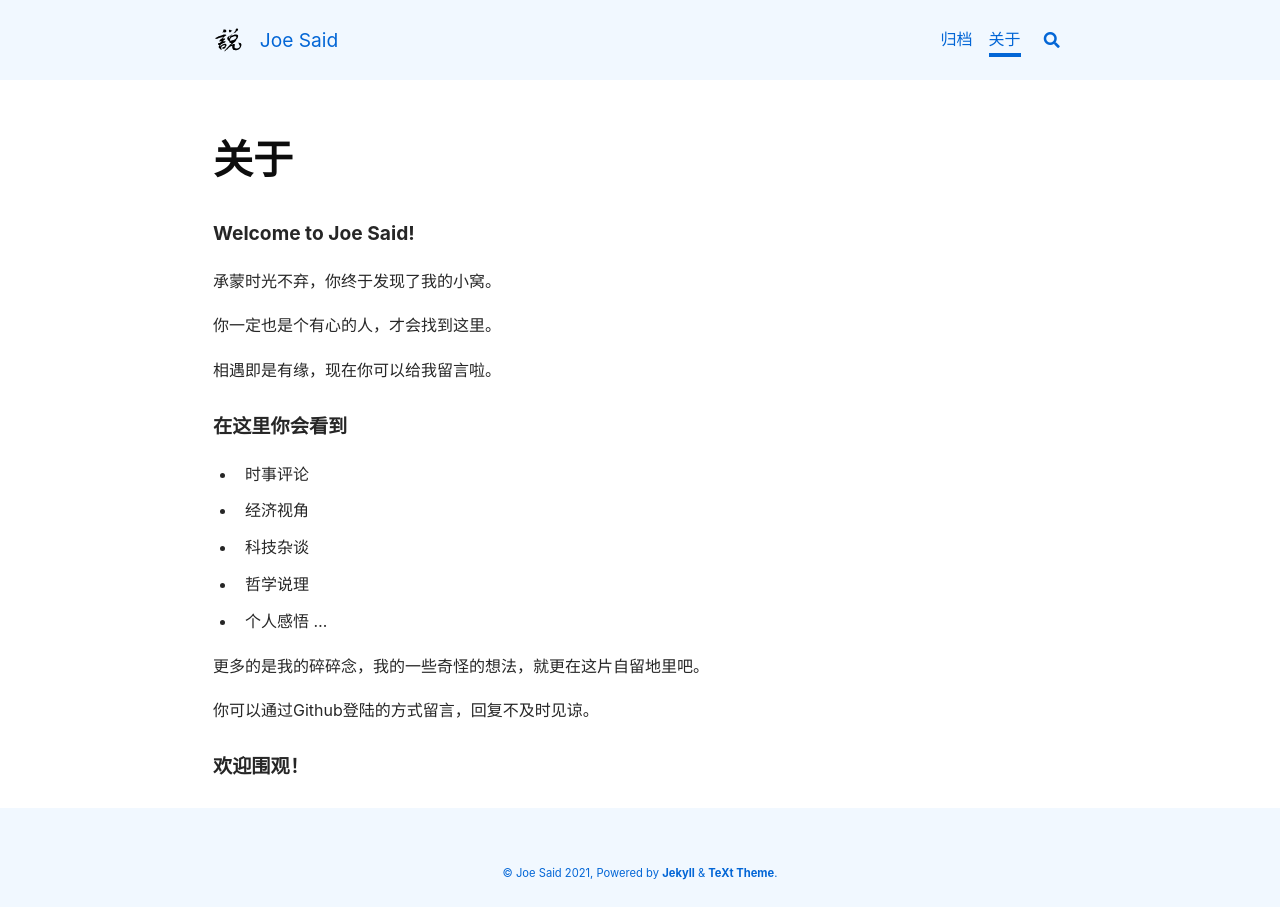
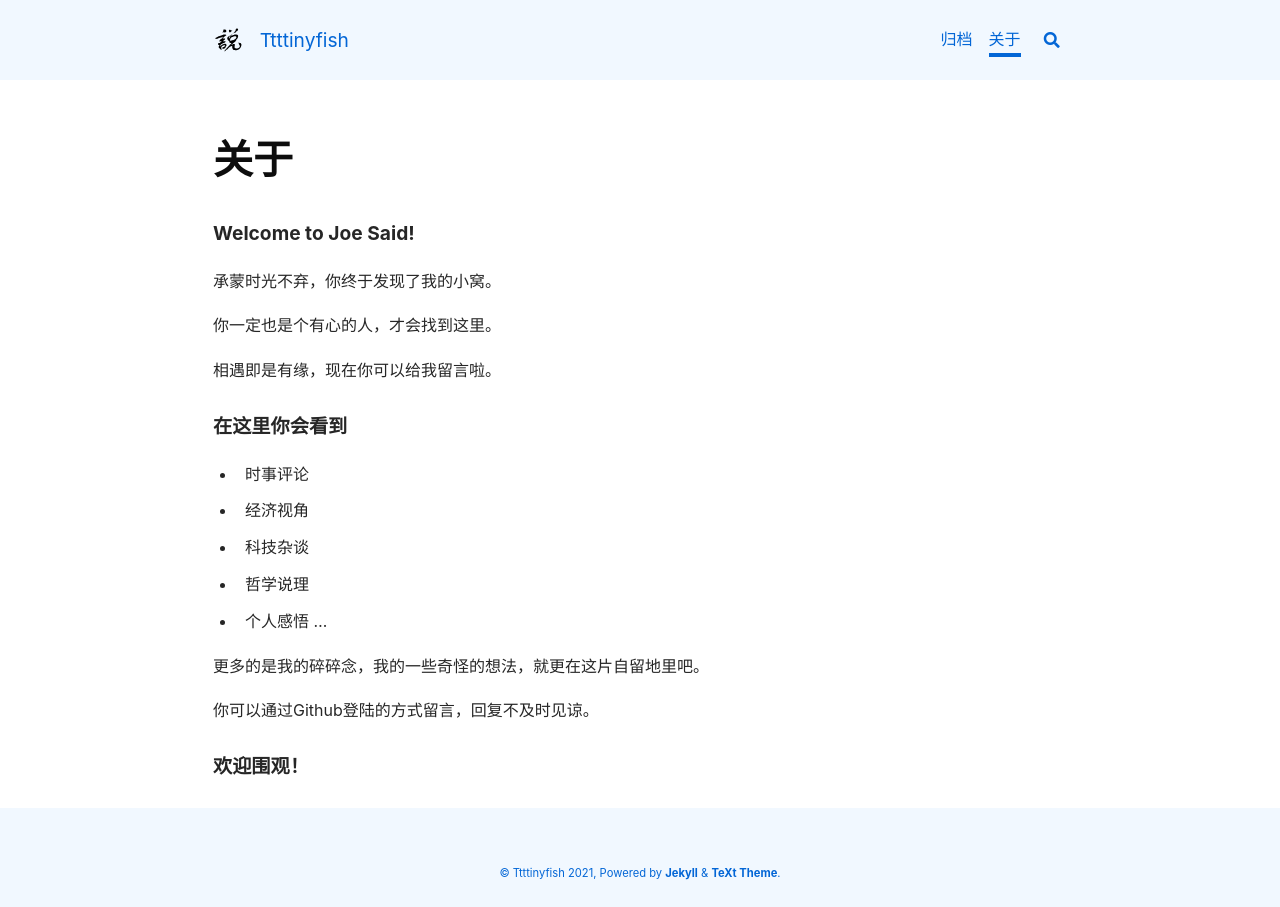
Before and after one commit to ttttinyfish/ttttinyfish.github.io, a Jekyll site: the page built from about.md, in a window 1280 px wide. Built offline with Jekyll 4.4.1, drawn with Linux system fonts in a browser that asks for light colours; nearby versions of some CDN libraries; comment, search, counter and statistics services are not loaded.

Commit message:
Update _config.yml

```diff
--- a/_config.yml
+++ b/_config.yml
@@ -19,9 +19,9 @@
 # theme: jekyll-text-theme
 text_skin: ocean # "default" (default), "dark", "forest", "ocean", "chocolate", "orange"
 highlight_theme: tomorrow # "default" (default), "tomorrow", "tomorrow-night", "tomorrow-night-eighties", "tomorrow-night-blue", "tomorrow-night-bright"
-url     : joesaid.tk # the base hostname & protocol for your site e.g. https://www.someone.com
+url     : https://ttttinyfish.githu.io # the base hostname & protocol for your site e.g. https://www.someone.com
 baseurl : # does not include hostname
-title   : Joe Said
+title   : Ttttinyfish
 description: > # this means to ignore newlines until "Language & timezone"
 
 ## => Language and Timezone
```
